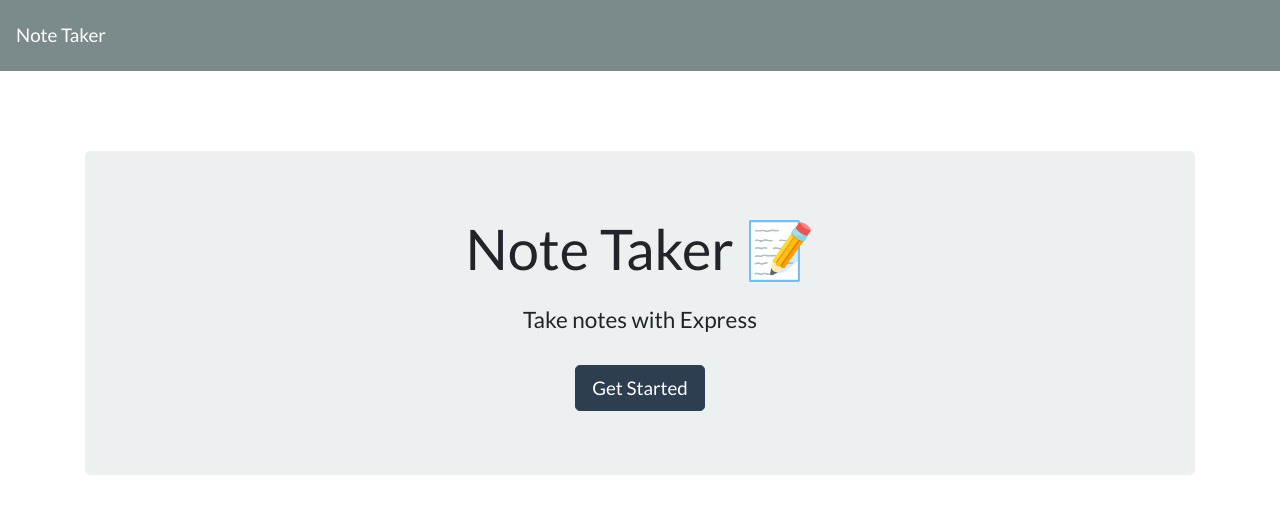
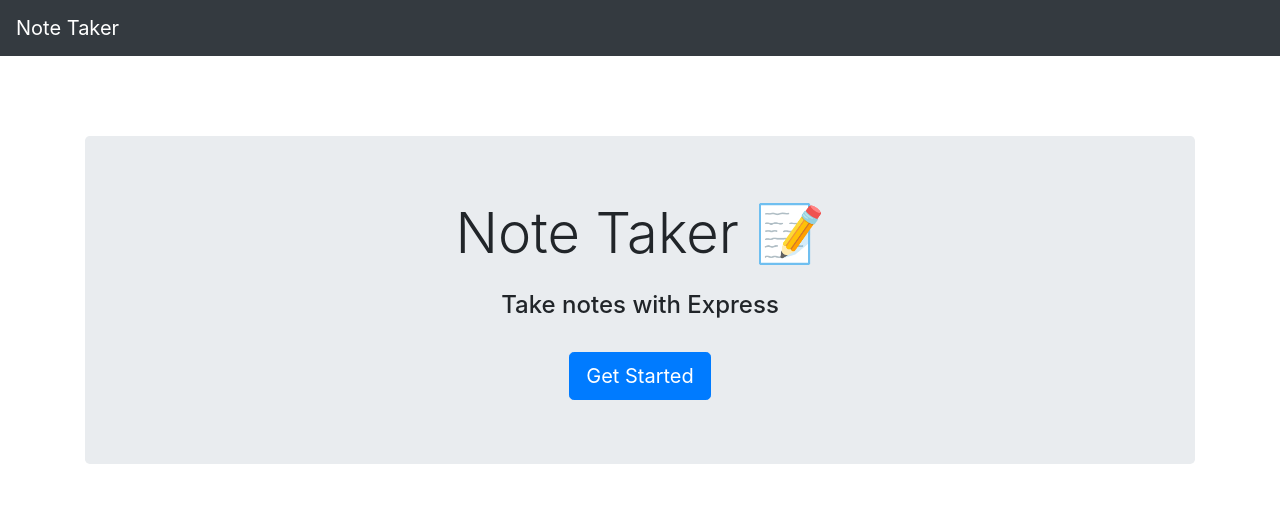
Before and after one commit to tygerhardt/Homework_Week_11_Note_Taker_Heroku, a website: page public/index.html in a window 1280 px wide. Drawn offline with nearby package versions, Linux system fonts and the light colour scheme; no server answers.

Commit message:
Forgot to save changes.

```diff
--- a/public/index.html
+++ b/public/index.html
@@ -6,7 +6,7 @@
   <meta name="viewport" content="width=device-width, initial-scale=1.0">
   <meta http-equiv="X-UA-Compatible" content="ie=edge">
   <title>Note Taker</title>
-  <link rel="stylesheet" href="https://cdnjs.cloudflare.com/ajax/libs/bootswatch/4.1.3/flatly/bootstrap.min.css" />
+  <link rel="stylesheet" href="https://stackpath.bootstrapcdn.com/bootstrap/4.4.1/css/bootstrap.min.css" />
 </head>
 
 <body>
```
